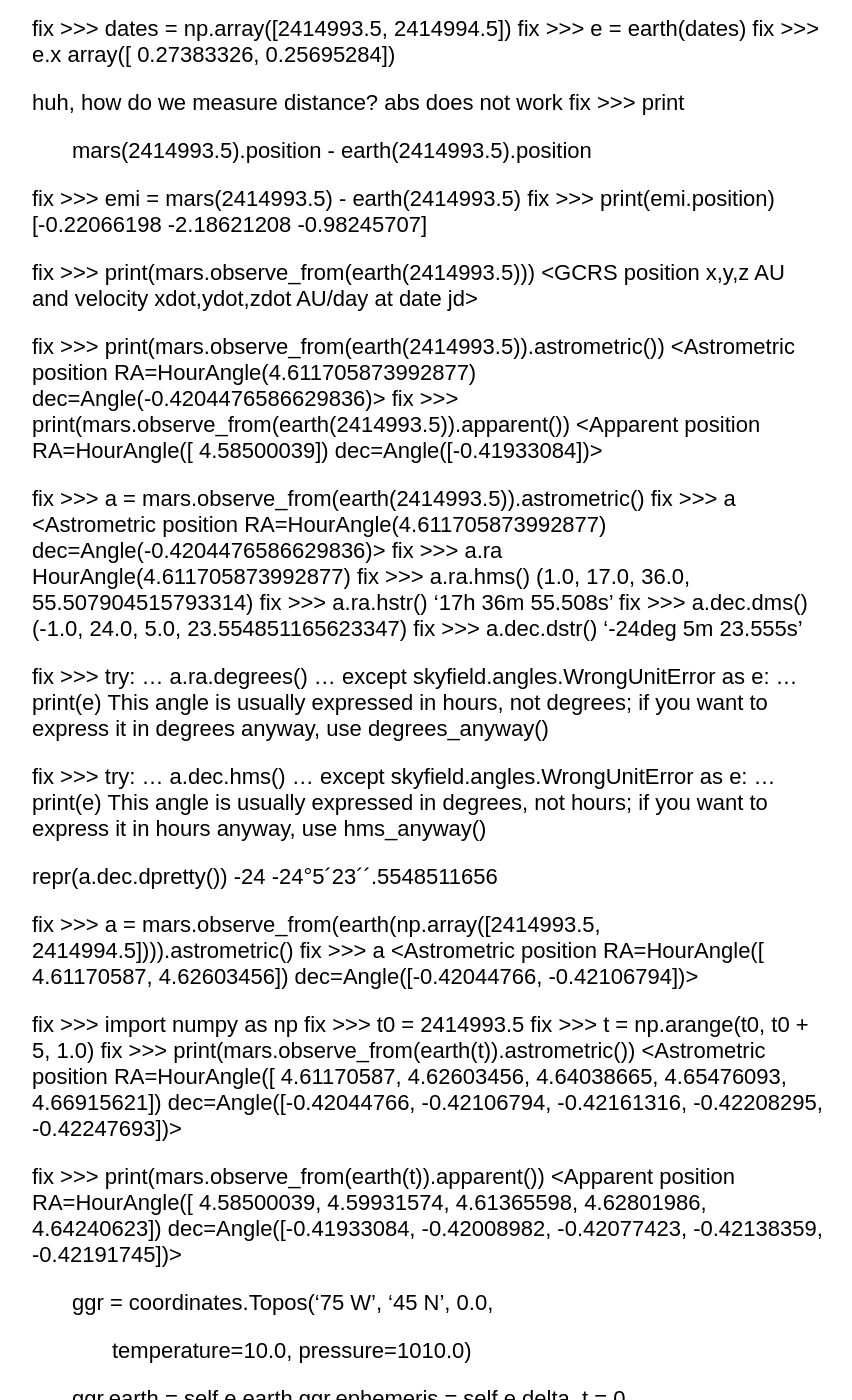
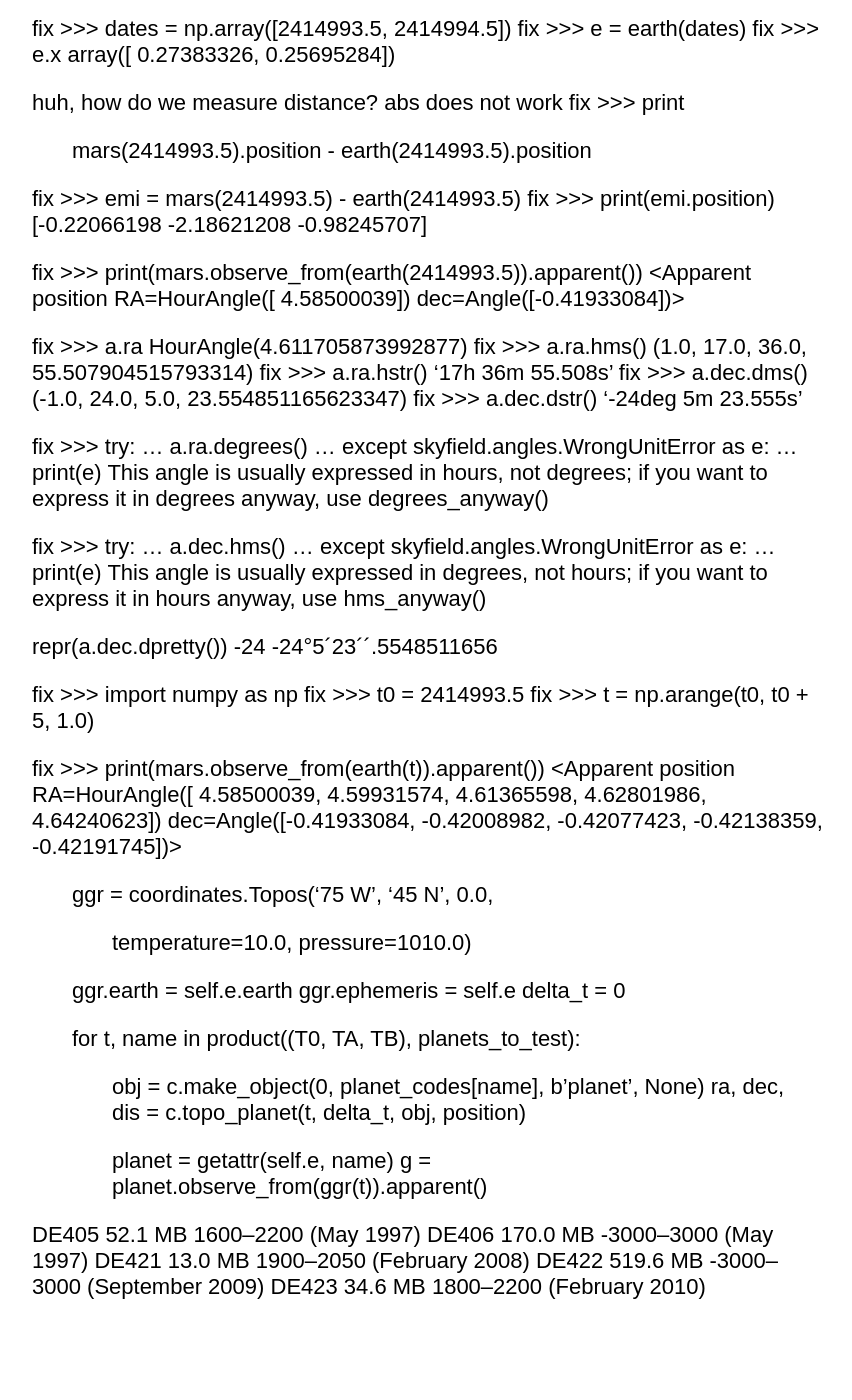
Before and after one commit to skyfielders/python-skyfield, a Sphinx documentation site: the page built from skyfield/documentation/introduction.rst, in a window 1280 px wide and 1400 px high, scrolled down 583 px. Shown: the whole window, without its empty margins (212-1064 px from the left). Built offline with Sphinx 7.4.7, drawn with Linux system fonts in a browser that asks for light colours; some web fonts are replaced; pages that are not in the unit, such as notebooks, are missing from menus; after the commit the page ends 1905 px from its top, so only the background shows below that.

Commit message:
Make "Astrometric" name a position, not coordinate
Suddenly everything is clear!  Positions are what Skyfield needs to
focus on, not coordinates.  Coordinate systems might not even rank their
own classes; we will see.  Here, we recognize that our GCRS() coordinate
class is nothing of the sort: it is actually the kind of position called
"astrometric"!  The fact that we will (eventually) be able to name that
coordinate in all sorts of coordinate systems is hereby demoted to a
second-class existence as methods, not objects.

```diff
--- a/README.rst
+++ b/README.rst
@@ -32,7 +32,7 @@
 
     # What is the sky-catalog coordinate of Mars?
 
-    radec = mars.observe_from(earth(t)).astrometric()
+    ra, dec, d = mars.observe_from(earth(t)).radec()
 
     # Where is Mars in the sky, viewed from Earth's center?
 
--- a/skyfield/documentation/introduction.rst
+++ b/skyfield/documentation/introduction.rst
@@ -46,18 +46,10 @@
 fix >>> print(emi.position)
 [-0.22066198 -2.18621208 -0.98245707]
 
-fix >>> print(mars.observe_from(earth(2414993.5)))
-<GCRS position x,y,z AU and velocity xdot,ydot,zdot AU/day at date jd>
-
-fix >>> print(mars.observe_from(earth(2414993.5)).astrometric())
-<Astrometric position RA=HourAngle(4.611705873992877) dec=Angle(-0.4204476586629836)>
 fix >>> print(mars.observe_from(earth(2414993.5)).apparent())
 <Apparent position RA=HourAngle([ 4.58500039]) dec=Angle([-0.41933084])>
 
 
-fix >>> a = mars.observe_from(earth(2414993.5)).astrometric()
-fix >>> a
-<Astrometric position RA=HourAngle(4.611705873992877) dec=Angle(-0.4204476586629836)>
 fix >>> a.ra
 HourAngle(4.611705873992877)
 fix >>> a.ra.hms()
@@ -85,16 +77,10 @@
 -24
 -24°5´23´´.5548511656
 
-fix >>> a = mars.observe_from(earth(np.array([2414993.5, 2414994.5]))).astrometric()
-fix >>> a
-<Astrometric position RA=HourAngle([ 4.61170587,  4.62603456]) dec=Angle([-0.42044766, -0.42106794])>
-
 
 fix >>> import numpy as np
 fix >>> t0 = 2414993.5
 fix >>> t = np.arange(t0, t0 + 5, 1.0)
-fix >>> print(mars.observe_from(earth(t)).astrometric())
-<Astrometric position RA=HourAngle([ 4.61170587,  4.62603456,  4.64038665,  4.65476093,  4.66915621]) dec=Angle([-0.42044766, -0.42106794, -0.42161316, -0.42208295, -0.42247693])>
 
 fix >>> print(mars.observe_from(earth(t)).apparent())
 <Apparent position RA=HourAngle([ 4.58500039,  4.59931574,  4.61365598,  4.62801986,  4.64240623]) dec=Angle([-0.41933084, -0.42008982, -0.42077423, -0.42138359, -0.42191745])>
```
Also changed, not shown: 5 other files.
